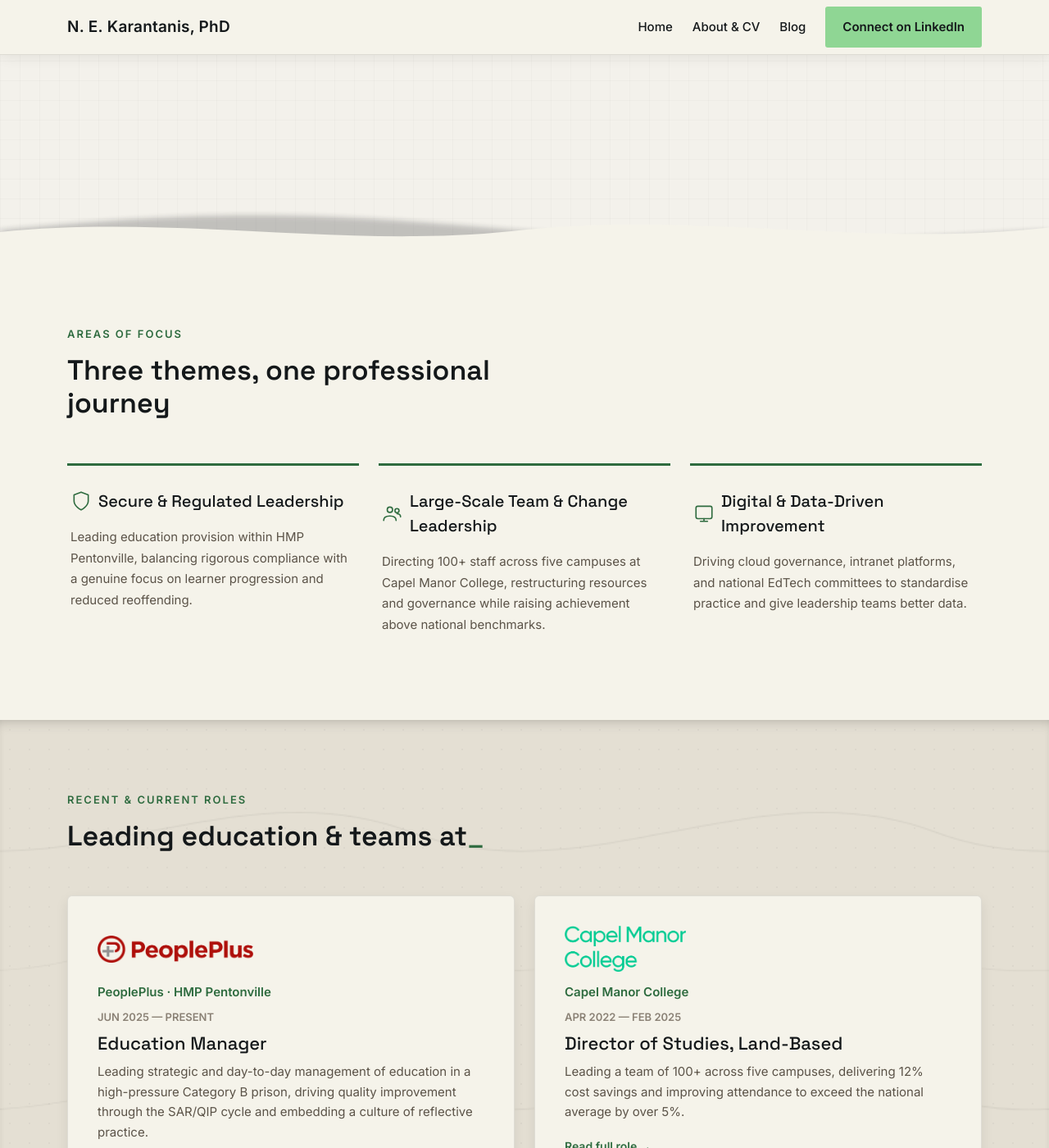
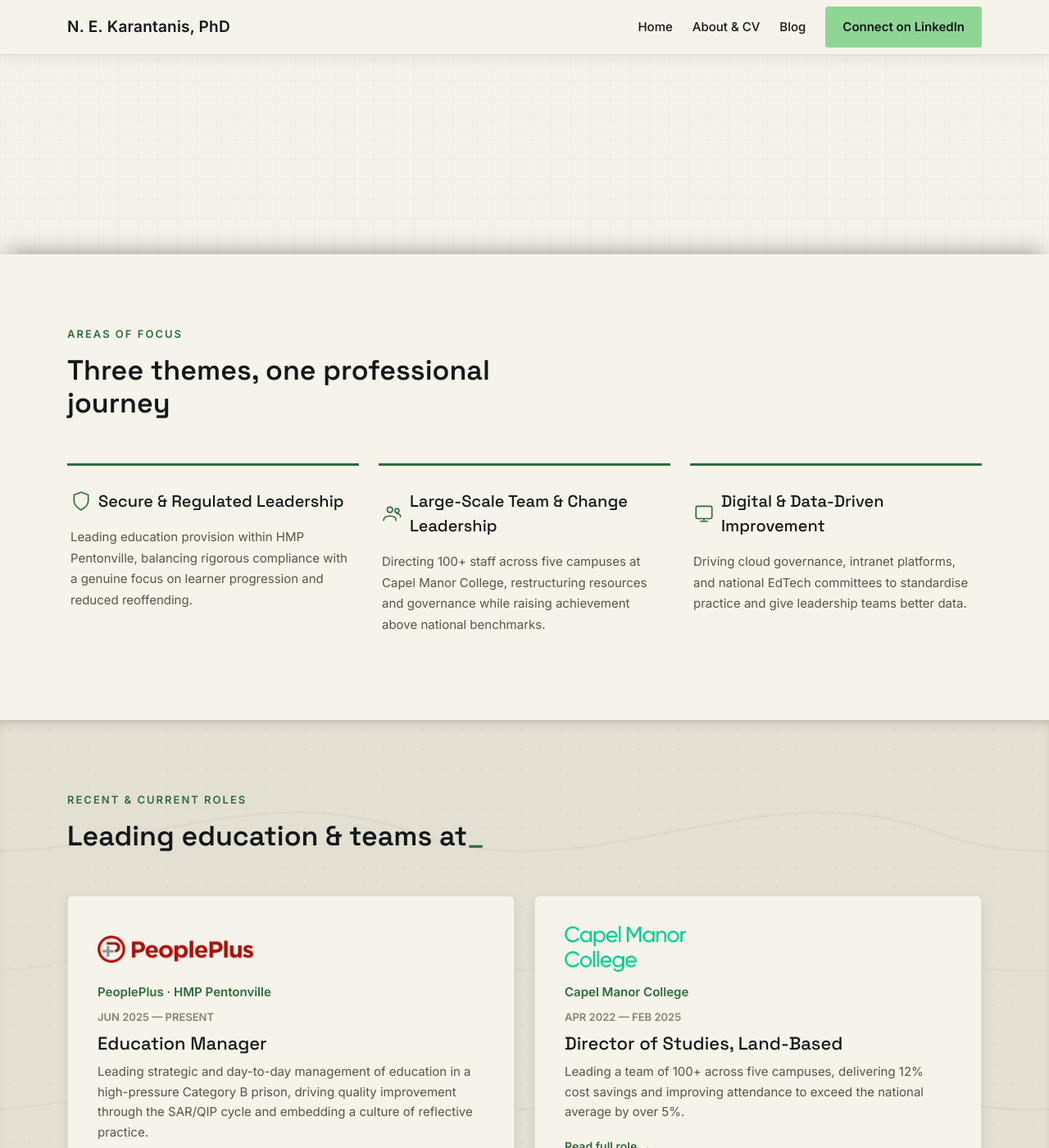
Before and after one commit to Eneekay/nekarantanis, a Jekyll site: the page built from index.html, in a window 1280 px wide and 1400 px high, scrolled down 1490 px. Shown: the whole window at 82% size. Built offline with Jekyll 4.4.1, drawn with Linux system fonts in a browser that asks for light colours.

Commit message:
Replace the Impact Stats -> Leadership Pillars wave with a plain shadowed seam
Removes the wavy SVG divider (and its blurred shadow duplicate) between
these two sections in favor of a flat boundary with a single negative-
offset box-shadow on the Leadership Pillars section - projects upward
onto Impact Stats rather than sitting inset on its own top edge.

Needed z-index: 3 (not just position: relative) to actually win that
paint order: Impact Stats (.pin-cover-section) already carries an
explicit z-index: 2 for its own pin/cover mechanic, so two z-index:auto
siblings resolving by DOM order wasn't going to apply here - the shadow
would have painted first and been covered by Impact Stats' own opaque
background without an explicit z-index above it.

```diff
--- a/css/custom.css
+++ b/css/custom.css
@@ -230,6 +230,20 @@ h1, h2, h3, h4 {
   background-color: var(--nk-c4);
   background-image: radial-gradient(rgba(0, 0, 0, 0.035) 1px, transparent 1px);
   background-size: 24px 24px;
+}
+/* A flat (non-wave) seam that still reads as a real boundary: the
+   negative vertical offset projects the shadow upward, onto whatever
+   the previous section is, rather than inset into this one's own top.
+   Needs to out-rank .pin-cover-section's z-index: 2 (Home's Impact
+   Stats, the one section this currently sits after) or that section's
+   own opaque background would paint over the shadow instead of the
+   other way around - position: relative alone wouldn't be enough since
+   two z-index: auto elements would still resolve by DOM order, but
+   .pin-cover-section's z-index is explicit, not auto. */
+.section-top-shadow {
+  position: relative;
+  z-index: 3;
+  box-shadow: 0 -14px 22px -10px rgba(var(--nk-c0-rgb), 0.35);
 }
 .section-light-grid {
   background-color: #E5E5E6; /* fallback for browsers without color-mix() support */
--- a/index.html
+++ b/index.html
@@ -121,19 +121,10 @@ hero_intro: true
       </div>
     </div>
   </div>
-  <svg class="wave-divider wave-divider--56" viewBox="0 0 1440 100" preserveAspectRatio="none">
-    <defs>
-      <filter id="statsWaveShadow" x="-20%" y="-200%" width="140%" height="500%">
-        <feGaussianBlur stdDeviation="6"></feGaussianBlur>
-      </filter>
-    </defs>
-    <path d="M0,50 C240,10 480,90 720,45 C960,5 1200,85 1440,40 L1440,100 L0,100 Z" fill="var(--nk-c0)" opacity="0.22" filter="url(#statsWaveShadow)"></path>
-    <path d="M0,50 C240,10 480,90 720,45 C960,5 1200,85 1440,40 L1440,100 L0,100 Z" class="fill-c4"></path>
-  </svg>
 </section>
 
 <!-- LEADERSHIP PILLARS -->
-<section class="bg-c4">
+<section class="bg-c4 section-top-shadow">
   <div class="container pad-88-12">
     <div class="mw-640 mb-52">
       <span class="eyebrow">Areas of Focus</span>
```
